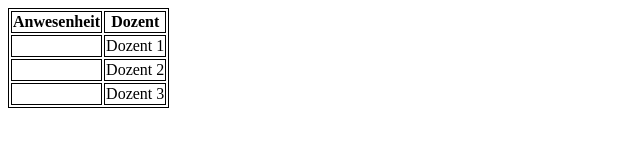
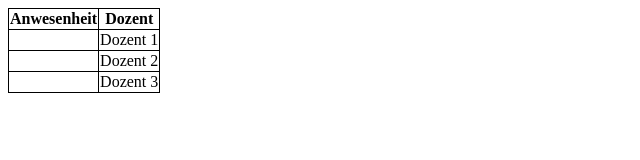
Before and after one commit to Hesus002/hesus002.github.io, a plain HTML site: page Ampel1.html in a window 1280 px wide. Shown: the whole page, without its empty margins (0-640 px from the left). Drawn offline with Linux system fonts and the light colour scheme.

Commit message:
Update Ampel1.html

```diff
--- a/Ampel1.html
+++ b/Ampel1.html
@@ -14,7 +14,7 @@
 	  <style>
 		  table, th, td {
   			border: thin solid black;
-  			border-collapse: separate;
+  			border-collapse: collapse;
 		  }
 	  </style>
   </head>
@@ -42,5 +42,10 @@
 			  </td>
 		  </tr>
 	  </table>
+	  <!-- Idee: Rote und grüne Leuchten in der ersten Spalte/ alternativ Felder farbig passend zum Status hinterlegen -->
+	  <!-- Punkte können mit dots eingefügt werden https://www.w3schools.com/howto/howto_css_circles.asp -->
+	  <!-- Hintergrundfarbe kann man mit background-color ändern. Hierzu müsste man eine Variable einfügen, die dann die entsprechende Farbe auslöst-->
+	  <!-- Aufrufen von Dozentendetails per Mouse over im extra Feld. https://www.w3schools.com/jsref/event_onmouseover.asp mit der Funktion und zu jedem Dozenten zugehörigen VAriablene um zugehörige Informationen abzurufen-->
+	  <!-- Alternativ kann man mit dem titel arbeiten https://wiki.selfhtml.org/wiki/CSS/Tutorials/Tooltips_mit_CSS-->
   </body>
 </html>
```
